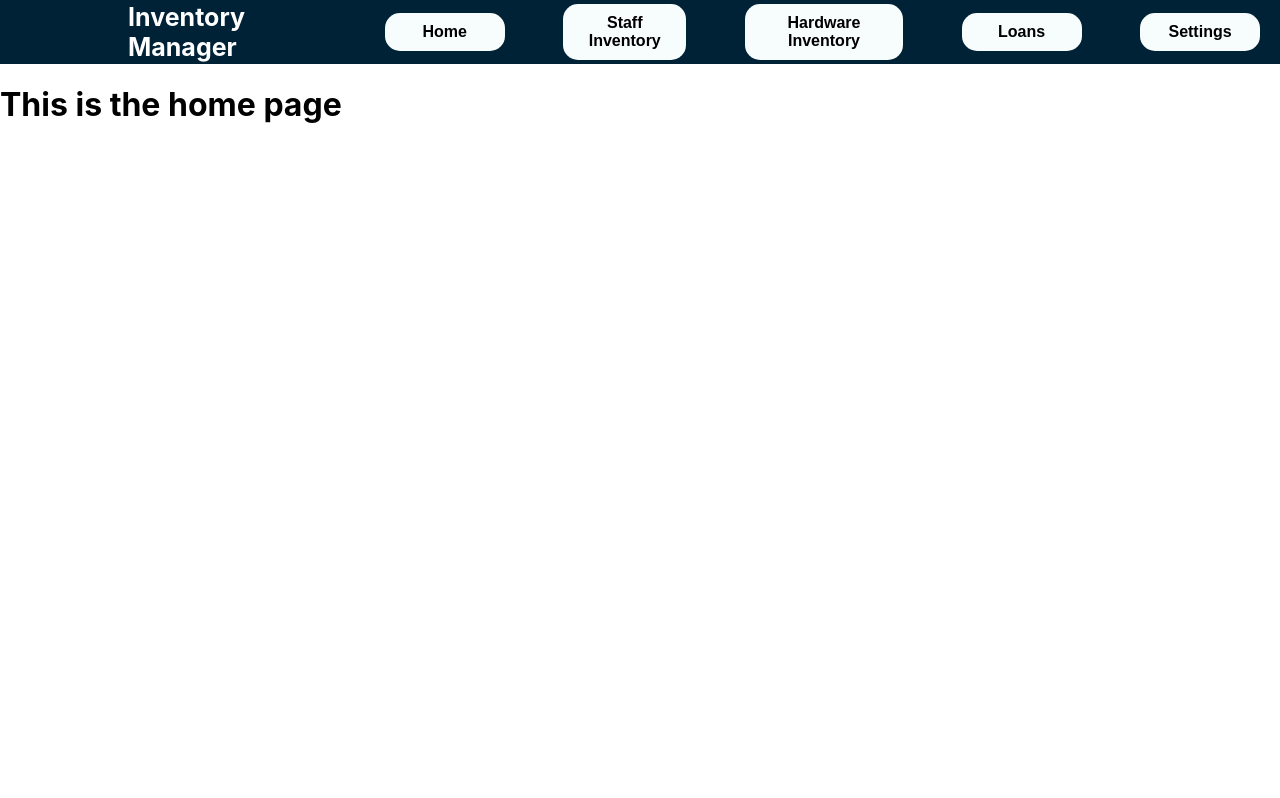
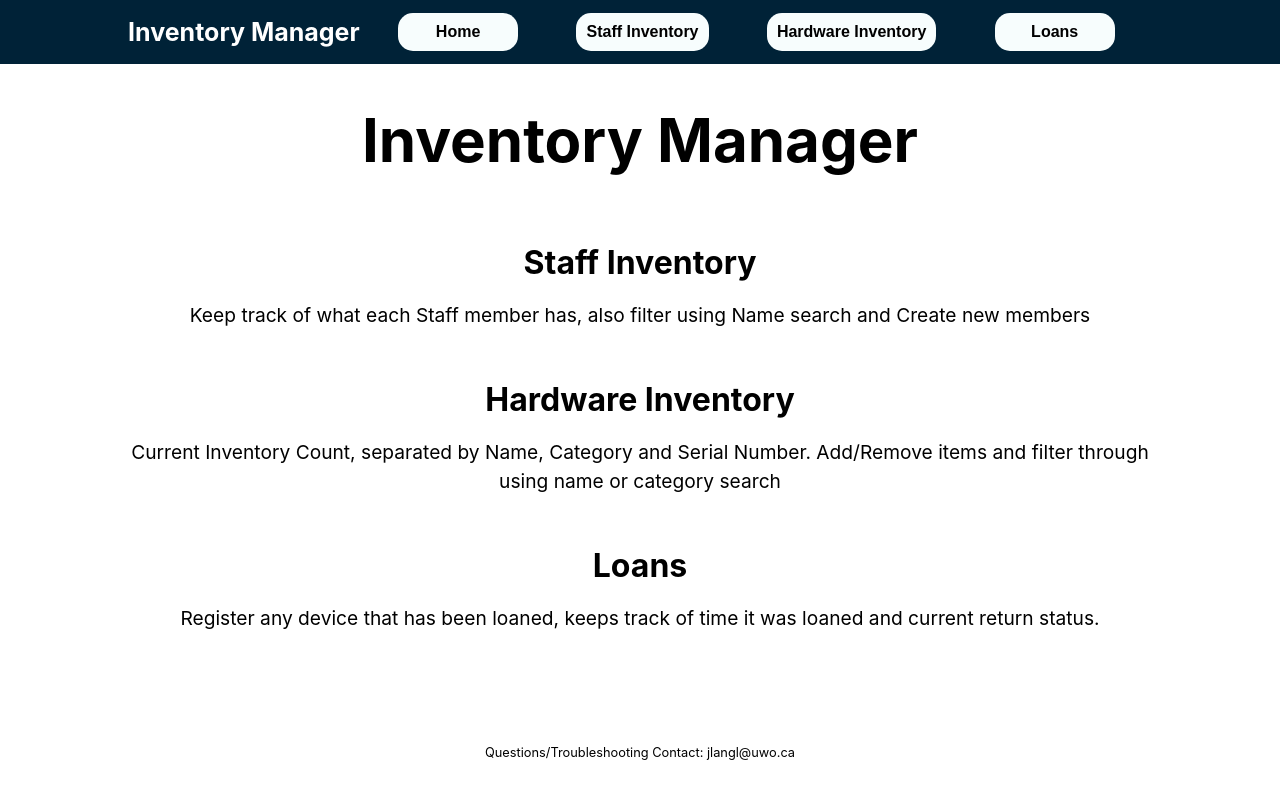
Before and after one commit to john-langlois/inventory-tracker, a React (Create React App) app in the folder client/: page / in a window 1280 px wide. Built offline with nearby package versions, Linux system fonts and the light colour scheme.

Commit message:
MVP release

```diff
--- a/client/src/App.js
+++ b/client/src/App.js
@@ -1,17 +1,16 @@
-import { Route, Routes} from 'react-router-dom'
+import { Route, Routes, Navigate} from 'react-router-dom'
 import Home from './components/Pages/Home'
 import StaffInventory from './components/Pages/StaffInventory/StaffInventory'
-import Settings from './components/Pages/Settings'
 import HardwareInventory from './components/Pages/HardwareInventory/HardwareInventory'
 import Loans from './components/Pages/Loans/Loans'
 
 function App() {
   return (
     <Routes>
+      <Route path = '*' exact element= {<Navigate replace to = '/'/>}/>
       <Route path = '/' exact element = {<Home/>}/>
       <Route path = '/staff-inventory' exact element = {<StaffInventory/>}/>
       <Route path = '/hard-inventory' exact element = {<HardwareInventory/>}/>
-      <Route path = '/settings' exact element = {<Settings/>}/>
       <Route path = '/loans' exact element  = {<Loans/>}/>
     </Routes>
   );
--- a/client/src/components/Navbar/Navbar.js
+++ b/client/src/components/Navbar/Navbar.js
@@ -13,7 +13,6 @@ const Navbar = () => {
                 <Link to = "/staff-inventory"><button className = {styles.white_btn}> Staff Inventory</button></Link>
                 <Link to = "/hard-inventory"><button className = {styles.white_btn}>Hardware Inventory</button></Link>
                 <Link to = "/loans"><button className = {styles.white_btn}>Loans</button></Link>
-                <Link to = "/settings"><button className = {styles.white_btn}>Settings</button></Link>
             </div>
 	);
 };
--- a/client/src/components/Navbar/Navbar.module.css
+++ b/client/src/components/Navbar/Navbar.module.css
@@ -28,7 +28,7 @@
 }
 
 .white_btn:hover{
-	background-color: #e8f5fe;
+	background-color: #eaf1f7;
     color: #77c7f9;
     transition: color 100ms ease-out;
 }
--- a/client/src/components/Pages/HardwareInventory/DisplayHardware.js
+++ b/client/src/components/Pages/HardwareInventory/DisplayHardware.js
@@ -17,10 +17,13 @@ function DisplayHardware() {
     const [name, setName] = useState('');
     const [serialNo, setSerialNo] = useState('');
     const [error, setError] = useState(false);
+    const [nameSearch, setNameSearch] = useState('');
+    const [categorySearch, setCategorySearch] = useState('');
+    const [query, setQuery] = useState('');
 
     useEffect(() => {
         getHardware();
-    }, []);
+    }, [query]);
 
     const handleOpen = () => setOpen(true);
     const handleClose = () =>{
@@ -49,7 +52,7 @@ function DisplayHardware() {
     }
 
     const getHardware = () => {
-        fetch('http://localhost:5000/hardware/all',{method: 'GET'})
+        fetch(`http://localhost:5000/hardware/${query}`,{method: 'GET'})
         .then(response => response.json())
         .then(data => setHardware(data))
     }
@@ -63,19 +66,55 @@ function DisplayHardware() {
     window.location.reload();
 };
 
-const removeHardware = async(event)=>{
-    const value = event.target.getAttribute('value');
-    await fetch(`http://localhost:5000/hardware/remove/${value}`,{method: 'POST'});
-    window.location.reload();
-}
+    const removeHardware = async(event)=>{
+        const value = event.target.getAttribute('value');
+        await fetch(`http://localhost:5000/hardware/remove/${value}`,{method: 'POST'});
+        window.location.reload();
+    }
+
+    const handleNameSearchChange = (e) =>{
+        setNameSearch(e.target.value);
+    }
+
+    const handleCategorySearchChange = (e) =>{
+        setCategorySearch(e.target.value);
+    }
+
+    const getNameSearch = (e) =>{
+        e.preventDefault();
+        setQuery('name/'+nameSearch);
+        setNameSearch('');
+    }
+
+    const getCategorySearch = (e) =>{
+        e.preventDefault();
+        setQuery('category/'+ categorySearch);
+        setNameSearch('');
+    }
+
+    const handleRefresh = () =>{
+        setQuery('');
+        window.location.reload();
+    }
 
     return(
         <div>
-            <Button  className = "modal-button" variant="contained" color="primary" onClick={handleOpen}>
+            <div className = "search-container">
+                <form className = "form" onSubmit={getNameSearch}>
+                <input value = {nameSearch} onChange = {handleNameSearchChange} className = "hardware-search" placeholder = "Search by Hardware Name.."/>
+            </form>
+            <form className = "form" onSubmit={getCategorySearch}>
+               <input value = {categorySearch} onChange={handleCategorySearchChange} className = "hardware-search" placeholder = "Search by Category.."/>
+            </form>
+
+            <Button style = {{marginRight:"2vw"}} className = "modal-button" variant="contained" color="primary" onClick={handleOpen}>
                 Create New Hardware Item
             </Button>
-            <input className = "hardware-search" placeholder = "Search by Hardware Name.."/>
-            <input className = "hardware-search" placeholder = "Search by Category.."/>
+            <Button  className = "modal-button" variant="contained" color="primary" onClick={handleRefresh}>
+                Get All
+            </Button>
+            </div>
+
             <Dialog open={open} onClose={handleClose}>
                 <DialogTitle>Add New Hardware Item</DialogTitle>
                 <DialogContent>
--- a/client/src/components/Pages/HardwareInventory/Hardware.css
+++ b/client/src/components/Pages/HardwareInventory/Hardware.css
@@ -20,16 +20,17 @@
   overflow: scroll;
 }
 .modal-button{
- left: 4.5%;
- margin-top: 1vh;
+ left: 5%;
+ margin-bottom:1vh ;
 }
 
 .hardware-search{
   border: 1px solid rgba(0, 0, 0, 0);
   width:25vw;
-  height:2vh;
+  height:3vh;
   border-radius: 5px;
-  margin:2vh 0 0 10vw;
+  margin:2vh 0 1vh 3vw;
+  box-shadow: 0 0 6px hsl(204, 5%, 80%);
 }
 
 .hardware{
@@ -49,3 +50,15 @@
 background-color:  rgb(239, 237, 237);
 cursor: pointer;
 }
+
+.search-container {
+  display: flex;
+  justify-content: center;
+  align-items: center;
+}
+
+.form {
+  display: flex;
+  flex-direction: column;
+  margin: 0 0;
+}
--- a/client/src/components/Pages/HardwareInventory/HardwareList.js
+++ b/client/src/components/Pages/HardwareInventory/HardwareList.js
@@ -5,8 +5,8 @@ const HardwareList = ({category,name,serialNo,hardwareId, remove}) =>{
     return (
         <div className ="track_row">
             <div className="header">
+            <p>Name: {name}</p>
             <p>Category: {category}</p>
-            <p>Name: {name}</p>
             <p> Serial Number:{serialNo}</p>
             <button className='loan-btn' value = {hardwareId} onClick={remove}>Remove Hardware</button>
             </div>
--- a/client/src/components/Pages/Home.js
+++ b/client/src/components/Pages/Home.js
@@ -1,11 +1,35 @@
 import React from 'react';
 import Navbar from '../Navbar/Navbar'
+import './home.css'
 
 const HomePage= () =>{
     return(
         <>
         <Navbar/>
-        <h1>This is the home page</h1>
+        <div className="container">
+      <h1>Inventory Manager</h1>
+
+      <div className="sections">
+        <div className="section">
+          <h2>Staff Inventory</h2>
+          <p>Keep track of what each Staff member has, also filter using Name search and Create new members</p>
+        </div>
+
+        <div className="section">
+          <h2>Hardware Inventory</h2>
+          <p>Current Inventory Count, separated by Name, Category and Serial Number. Add/Remove items and filter through using name or category search</p>
+        </div>
+
+        <div className="section">
+          <h2>Loans</h2>
+          <p>Register any device that has been loaned, keeps track of time it was loaned and current return status.</p>
+        </div>
+      </div>
+
+      <div className="footer">
+        <p>Questions/Troubleshooting Contact: jlangl@uwo.ca</p>
+      </div>
+    </div>
         </>
     )
 }
--- a/client/src/components/Pages/Loans/Loans.css
+++ b/client/src/components/Pages/Loans/Loans.css
@@ -63,7 +63,8 @@
 	border: none;
 	outline: none;
 	padding: 5px 5px;
-	background-color: rgb(227, 240, 202);
+	background-color: rgb(240, 247, 228);
+  box-shadow: 0 0 6px rgb(221, 221, 221);
 	border-radius: 15px;
 	width: fit-content;
 	font-weight: bold;
@@ -72,7 +73,7 @@
 }
 
 .loan-btn:hover{
-  background-color: rgb(136, 249, 153);
+  background-color: rgb(190, 247, 199);
   cursor: pointer;
 
 }
--- a/client/src/components/Pages/Loans/Loans.js
+++ b/client/src/components/Pages/Loans/Loans.js
@@ -48,7 +48,13 @@ const getLoan = () =>{
     //function that is called when loan is added
     const handleSubmit = (e) => {
         e.preventDefault();
-        addLoan();
+        if(item !== '' || person !== ''){
+            addLoan();
+        }
+        else{
+            alert("Please fill out all fields");
+        }
+
     }
 
     //sets item name
--- a/client/src/components/Pages/Settings.js
+++ /dev/null
@@ -1,14 +0,0 @@
-import React from 'react';
-import Navbar from '../Navbar/Navbar'
-
-const SettingsPage = ()=>{
-
-    return(
-        <>
-        <Navbar/>
-        <h1> This is the Settings page</h1>
-        </>
-    )
-}
-
-export default SettingsPage;
--- a/client/src/components/Pages/StaffInventory/StaffInventory.js
+++ b/client/src/components/Pages/StaffInventory/StaffInventory.js
@@ -77,7 +77,6 @@ const StaffInventory = ()=>{
 
       const handleSubmit = () => {
         if(name !== '' && department !== '' && officeNo !== '' && userID !== '' && desktopSerialNo !== '' && monitorSerialNo !== ''){
-            console.log(name, department, officeNo, userID, desktopSerialNo, monitorSerialNo)
             addStaff();
             handleClose();
         }
--- /dev/null
+++ b/client/src/components/Pages/home.css
@@ -0,0 +1,40 @@
+.container {
+    display: flex;
+    flex-direction: column;
+    justify-content: space-between;
+    align-items: center;
+    height: 80vh;
+  }
+
+  h1{
+    font-size:60px;
+  }
+
+  .sections {
+    width: 80%;
+  }
+
+  .section {
+    margin-bottom: 50px;
+    text-align: center;
+  }
+
+  .section h2 {
+    font-size: 2rem;
+    margin-bottom: 1px;
+  }
+
+  .section p {
+    font-size: 1.2rem;
+    line-height: 1.5;
+  }
+
+  .footer {
+    width: 100%;
+    text-align: center;
+    margin-top: 50px;
+  }
+
+  .footer p {
+    font-size: 0.8rem;
+  }
```
Also changed, not shown: 1 other file (tests, documents, lock files or other folders).
